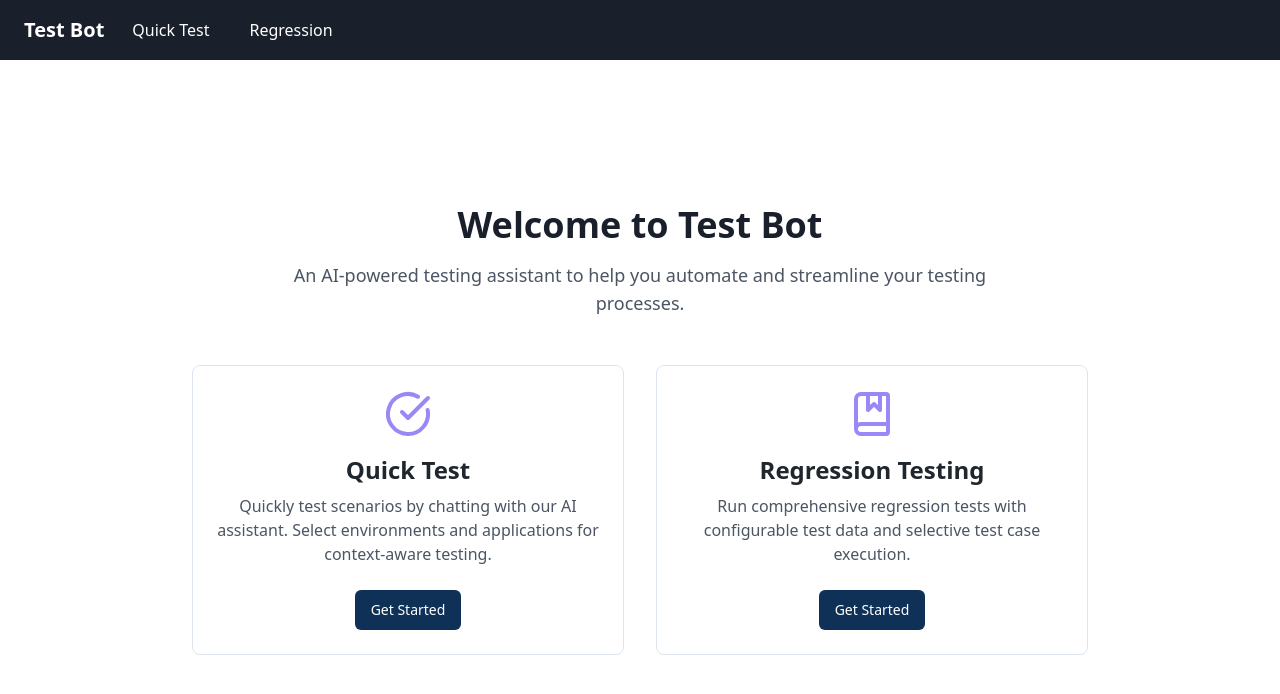
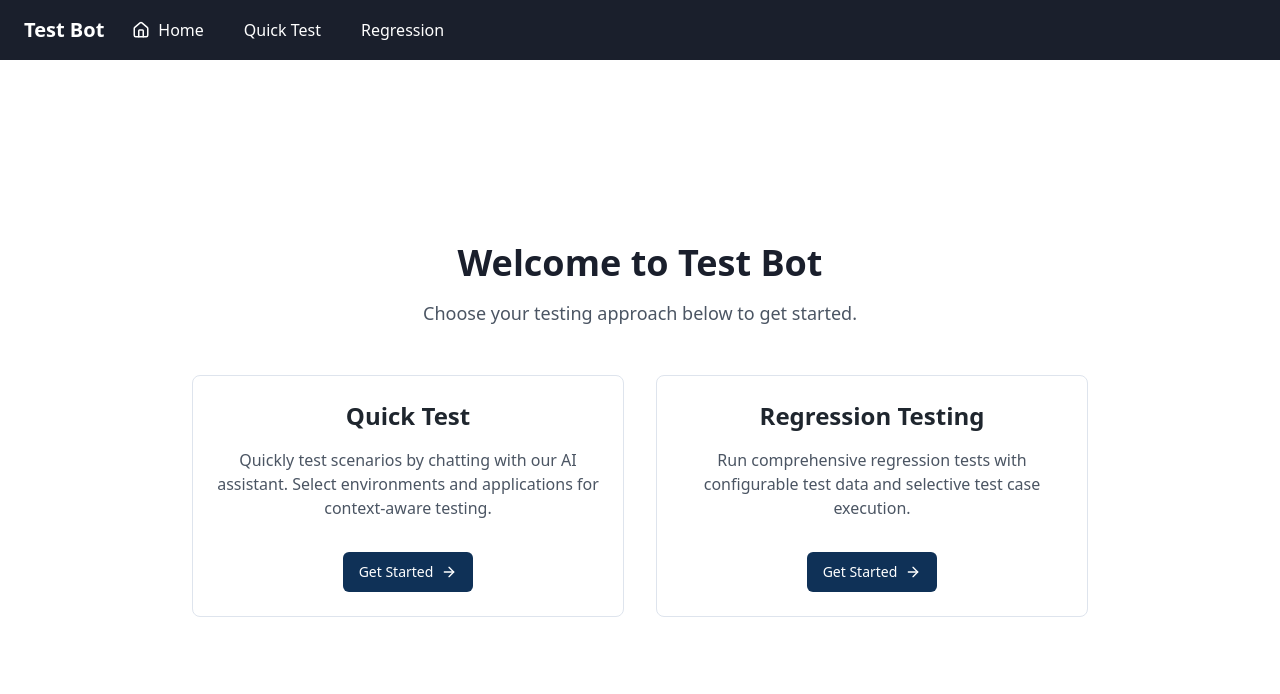
Before and after one commit to SabarigirivasanB/test-bot-app, a React (Vite) app: page / in a window 1280 px wide. Shown: the top 694 px of the page. Built offline with nearby package versions, Linux system fonts and the light colour scheme.

Commit message:
feat: Implement home page with test options
Implement a home page that displays quick test and regression options with "Get Started" buttons.

```diff
--- a/src/components/Navbar.tsx
+++ b/src/components/Navbar.tsx
@@ -1,5 +1,6 @@
 
 import { Link } from "react-router-dom";
+import { Home } from "lucide-react";
 
 const Navbar = () => {
   return (
@@ -8,6 +9,13 @@ const Navbar = () => {
         <div className="flex items-center space-x-4">
           <h1 className="text-xl font-bold">Test Bot</h1>
           <div className="flex space-x-4">
+            <Link
+              to="/"
+              className="px-3 py-1.5 rounded-md hover:bg-[#9b87f5]/20 transition-colors flex items-center gap-2"
+            >
+              <Home size={18} />
+              Home
+            </Link>
             <Link
               to="/quick-test"
               className="px-3 py-1.5 rounded-md hover:bg-[#9b87f5]/20 transition-colors"
--- a/src/pages/Index.tsx
+++ b/src/pages/Index.tsx
@@ -1,38 +1,40 @@
 
 import { Link } from "react-router-dom";
 import { Button } from "@/components/ui/button";
-import { CheckCircle, BookMarked } from "lucide-react";
+import { ArrowRight } from "lucide-react";
 
 const Index = () => {
   return (
     <div className="flex flex-col items-center justify-center h-full p-8 text-center">
       <h1 className="text-4xl font-bold mb-4 text-[#1A1F2C]">Welcome to Test Bot</h1>
       <p className="text-lg text-gray-600 max-w-3xl mb-12">
-        An AI-powered testing assistant to help you automate and streamline your testing processes.
+        Choose your testing approach below to get started.
       </p>
 
       <div className="grid grid-cols-1 md:grid-cols-2 gap-8 max-w-4xl w-full">
-        <Link to="/quick-test" className="w-full">
         <div className="border rounded-lg p-6 h-full hover:shadow-md transition-shadow bg-white flex flex-col items-center text-center">
-            <CheckCircle size={48} className="text-[#9b87f5] mb-4" />
-            <h2 className="text-2xl font-semibold mb-2">Quick Test</h2>
-            <p className="text-gray-600 mb-6">
+          <h2 className="text-2xl font-semibold mb-4">Quick Test</h2>
+          <p className="text-gray-600 mb-8">
             Quickly test scenarios by chatting with our AI assistant. Select environments and applications for context-aware testing.
           </p>
-            <Button className="mt-auto">Get Started</Button>
+          <Link to="/quick-test" className="mt-auto">
+            <Button className="flex items-center gap-2">
+              Get Started <ArrowRight className="h-4 w-4" />
+            </Button>
+          </Link>
         </div>
-        </Link>
 
-        <Link to="/regression" className="w-full">
         <div className="border rounded-lg p-6 h-full hover:shadow-md transition-shadow bg-white flex flex-col items-center text-center">
-            <BookMarked size={48} className="text-[#9b87f5] mb-4" />
-            <h2 className="text-2xl font-semibold mb-2">Regression Testing</h2>
-            <p className="text-gray-600 mb-6">
+          <h2 className="text-2xl font-semibold mb-4">Regression Testing</h2>
+          <p className="text-gray-600 mb-8">
             Run comprehensive regression tests with configurable test data and selective test case execution.
           </p>
-            <Button className="mt-auto">Get Started</Button>
+          <Link to="/regression" className="mt-auto">
+            <Button className="flex items-center gap-2">
+              Get Started <ArrowRight className="h-4 w-4" />
+            </Button>
+          </Link>
         </div>
-        </Link>
       </div>
     </div>
   );
```
Lines whose indentation alone changed are shown as unchanged.
